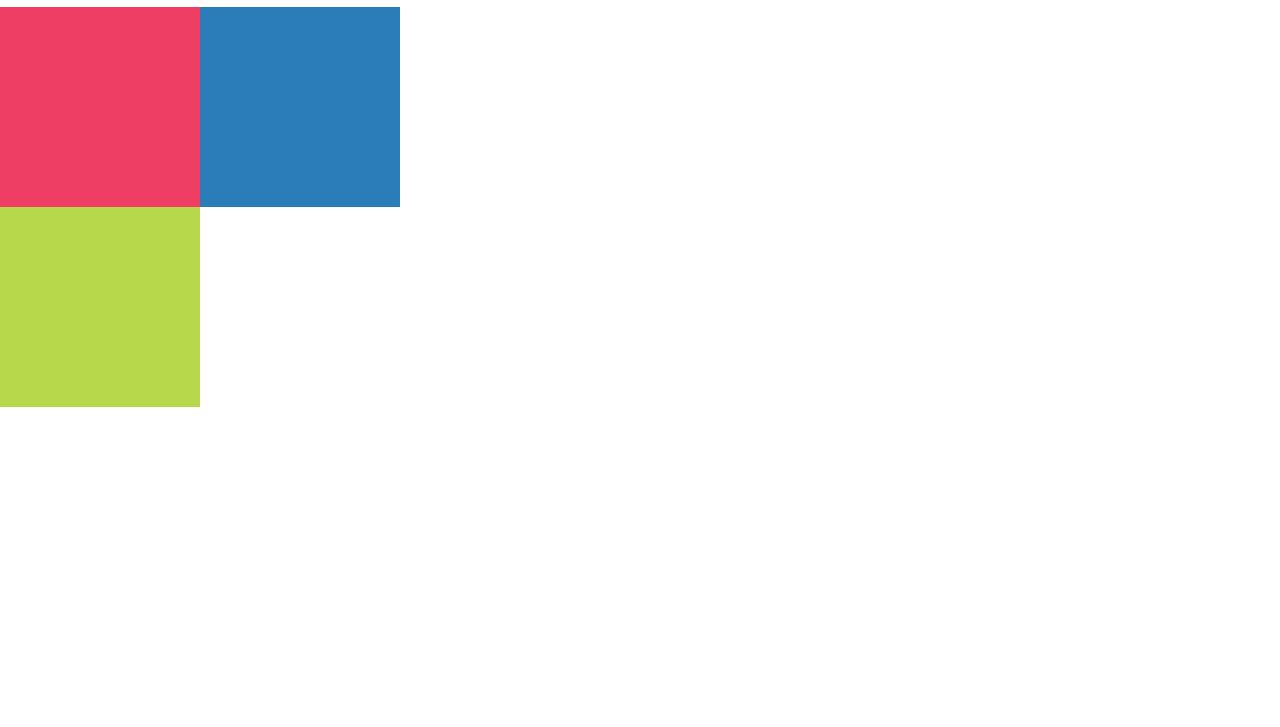
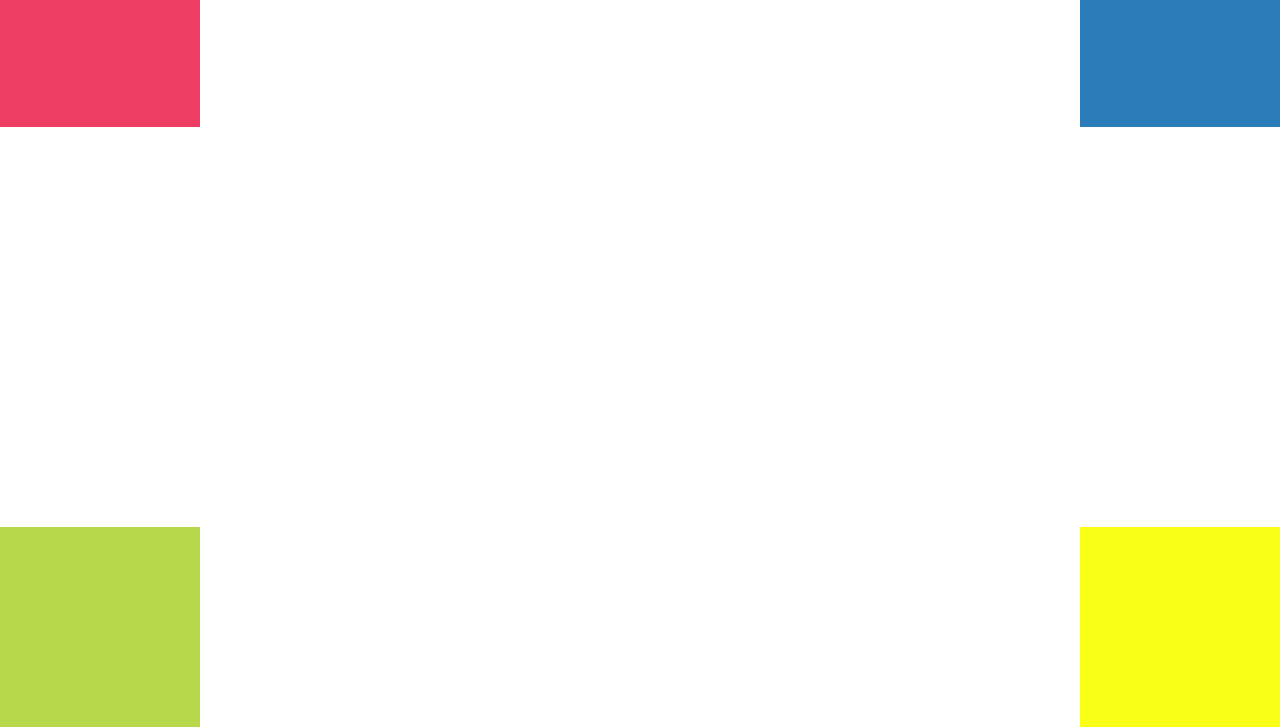
Before and after one commit to itzelJimenez/CSS-positioning, a plain HTML site: page index.html in a window 1280 px wide. Shown: the part 73-800 px from the top of the page. Drawn offline with Linux system fonts and the light colour scheme.

Commit message:
position absolute en caja/Desafío III

```diff
--- a/assets/css/main.css
+++ b/assets/css/main.css
@@ -9,15 +9,25 @@ body{
 .caja{
 	width: 200px;
 	height: 200px;
+	position: absolute;
 }
 #rosa{
 	background-color: #EE3E64;
+	left: 0px;
+	top: 0px;
 }
 #azul{
 	background-color: #2B7DB9;
-	position: relative;
-	margin-left: 200px;
+	right: 0px;
+	top: 0px;
 }
 #verde{
 	background-color: #B7D84B;
+	left: 0px;
+	bottom: 0px;
 }
+#amarillo{
+	background-color: #FAFF16;
+	right: 0px;
+	bottom: 0px;
+}
--- a/index.html
+++ b/index.html
@@ -8,10 +8,10 @@
 	<body>
 		<h1>Ejercicio Guiado-Positioning</h1>
 		<div class="contenedor">
-			<div class="caja" id="rosa">
-				<div class="caja" id="azul"></div>
-			</div>
+			<div class="caja" id="rosa"></div>
+			<div class="caja" id="azul"></div>
 			<div class="caja" id="verde"></div>
+			<div class="caja" id="amarillo"></div>
 		</div>
 		<script type="text/javascript" src="assets/js/app.js"></script>
 	</body>
```
